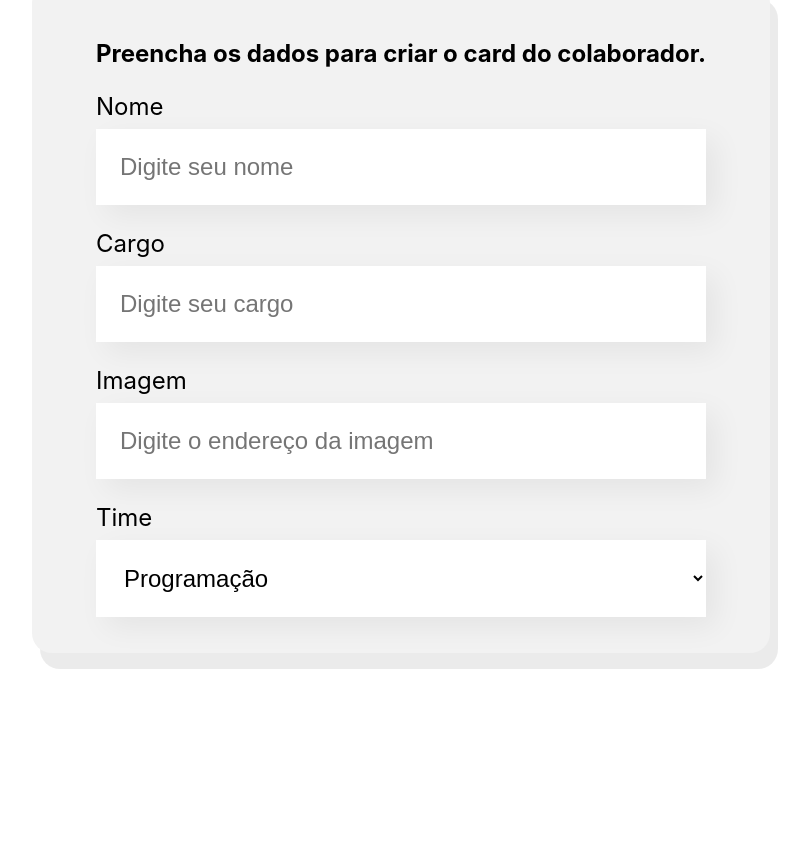
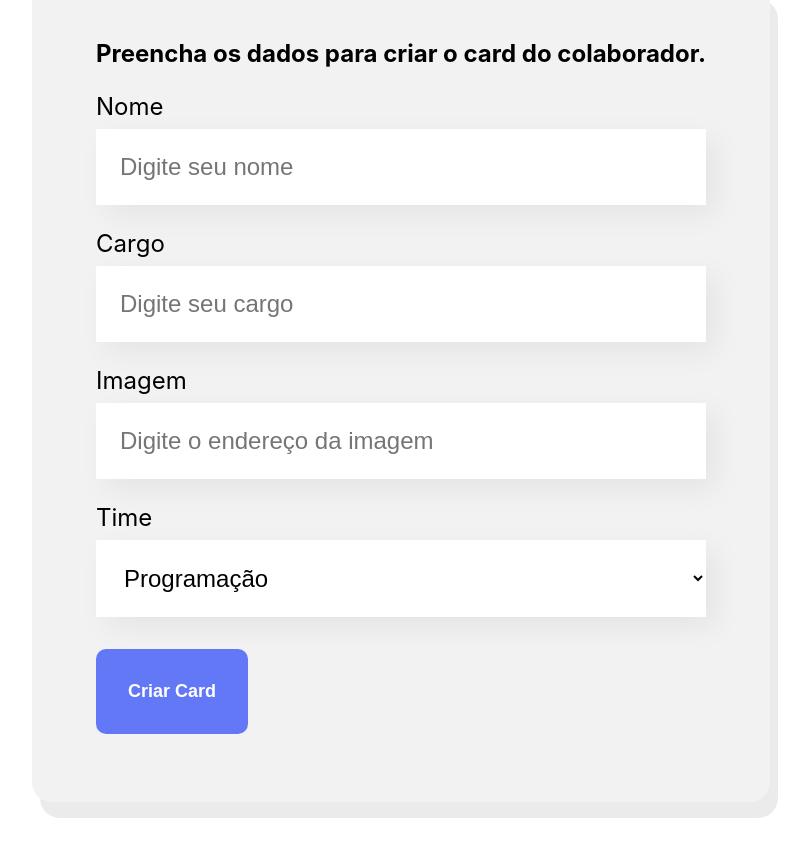
Before and after one commit to ThiGouvea/aprendendoREACTJS, a React (Create React App) app: page / in a window 1280 px wide. Shown: the part 595-1451 px from the top of the page, without its empty margins (239-1048 px from the left). Before the commit the page ends 1328 px from the top, so only its background shows below. Built offline with nearby package versions, Linux system fonts and the light colour scheme.

Commit message:
adcionado valores padrões personalizaveis aos formularios

```diff
--- /dev/null
+++ b/src/componentes/Botao/Botao.css
@@ -0,0 +1,15 @@
+.botao {
+    background-color: #6278F7;
+    border-radius: 10px;
+    font-weight: 700;
+    font-size: 18px;
+    padding: 32px;
+    border: none;
+    cursor: pointer;
+    color: white;
+    margin: 32px 0;
+}
+
+.botao:hover {
+    color: #95FFD4;
+}
--- /dev/null
+++ b/src/componentes/Botao/index.js
@@ -0,0 +1,11 @@
+import "./Botao.css"
+
+const Botao = (props) => {
+    return (
+        <button className="botao">
+            {props.children}
+        </button>
+    )
+}
+
+export default Botao;
--- a/src/componentes/CampoTexto/index.js
+++ b/src/componentes/CampoTexto/index.js
@@ -1,10 +1,15 @@
 import "./CampoTexto.css"
 
 const CampoTexto = (props) => {
+
+    const aoDigitado = (evento) => {
+        props.aoAlterado(evento.target.value);
+    }
+
     return (
         <div className="campo-texto">
-            <label>{props.label}</label>
-            <input placeholder={props.placeholder}/>
+            <label> {props.label} </label>
+            <input value={props.valor} onChange={aoDigitado} required={props.obrigatorio} placeholder={props.placeholder}/>
         </div>
     )
 }
--- a/src/componentes/Formulario/index.js
+++ b/src/componentes/Formulario/index.js
@@ -1,3 +1,5 @@
+import { useState } from "react";
+import Botao from "../Botao";
 import CampoTexto from "../CampoTexto";
 import ListaSuspensa from "../ListaSuspensa";
 import "./Formulario.css"
@@ -11,14 +13,45 @@ const Formulario = () => {
         'Mobile',
         'Inovaçãoe e Gestão'
     ]
+
+    const [nome, setNome] = useState('');
+    const [cargo, setCargo] = useState('');
+    const [imagem, setImagem] = useState('');
+
+
+    const aoSalvar = (evento) => {
+        evento.preventDefault();
+        console.log("Form foi submetido => ", nome, cargo, imagem);
+    }
+
     return (
         <section className="formulario">
-            <form>
+            <form onSubmit={aoSalvar}>
                 <h2>Preencha os dados para criar o card do colaborador.</h2>
-                <CampoTexto label="Nome" placeholder="Digite seu nome"/>
-                <CampoTexto label="Cargo" placeholder="Digite seu cargo"/>
-                <CampoTexto label="Imagem" placeholder="Digite o endereço da imagem"/>
-                <ListaSuspensa label="Time" itens={times} />
+                <CampoTexto
+                    label="Nome"
+                    obrigatorio={true}
+                    placeholder="Digite seu nome"
+                    valor={nome}
+                    aoAlterado={valor => setNome(valor)}/>
+                <CampoTexto
+                    label="Cargo"
+                    obrigatorio={true}
+                    placeholder="Digite seu cargo"
+                    valor={cargo}
+                    aoAlterado={valor => setCargo(valor)}/>
+                <CampoTexto
+                    label="Imagem"
+                    placeholder="Digite o endereço da imagem"
+                    valor={imagem}
+                    aoAlterado={valor => setImagem (valor)}/>
+
+                <ListaSuspensa
+                    obrigatorio={true}
+                    label="Time" itens={times} />
+                <Botao>
+                    Criar Card
+                </Botao>
             </form>
         </section>
     )
--- a/src/componentes/ListaSuspensa/index.js
+++ b/src/componentes/ListaSuspensa/index.js
@@ -5,7 +5,7 @@ const ListaSuspensa = (props) => {
     return (
         <div className="lista-suspensa">
             <label>{props.label}</label>
-            <select>
+            <select required={props.obrigatorio}>
                 {props.itens.map(item => <option key={item}>{item}</option>)}
             </select>
         </div>
```
